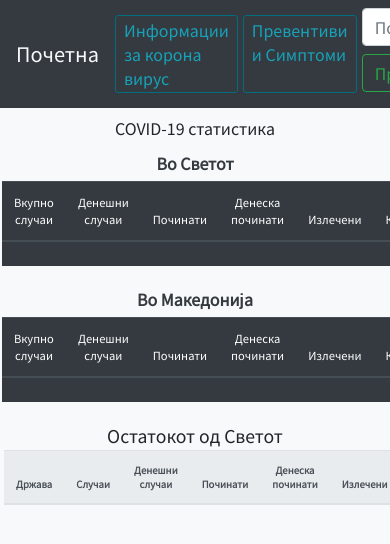
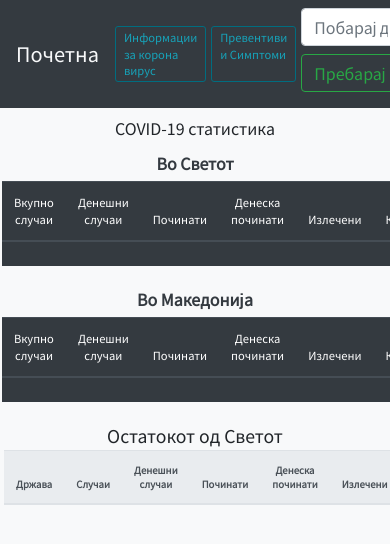
Before and after one commit to SashoLichovski/corona-website-project.github.io, a plain HTML site: page index.html in a window 390 px wide. Shown: the top 544 px of the page. Drawn offline with nearby package versions, Linux system fonts and the light colour scheme; no server answers.

Commit message:
sensitive update

```diff
--- a/Style/CDTStyle.css
+++ b/Style/CDTStyle.css
@@ -140,8 +140,13 @@
     border-radius: 8px 8px 8px 0px;
 }
 
-
 @media only screen and (max-width : 1000px){
+    #countrySearch{
+        width: 100px;
+    }
+    a{
+        font-size: 0.7em;
+    }
     #header{
         font-size: 1.2em;
     }
```
